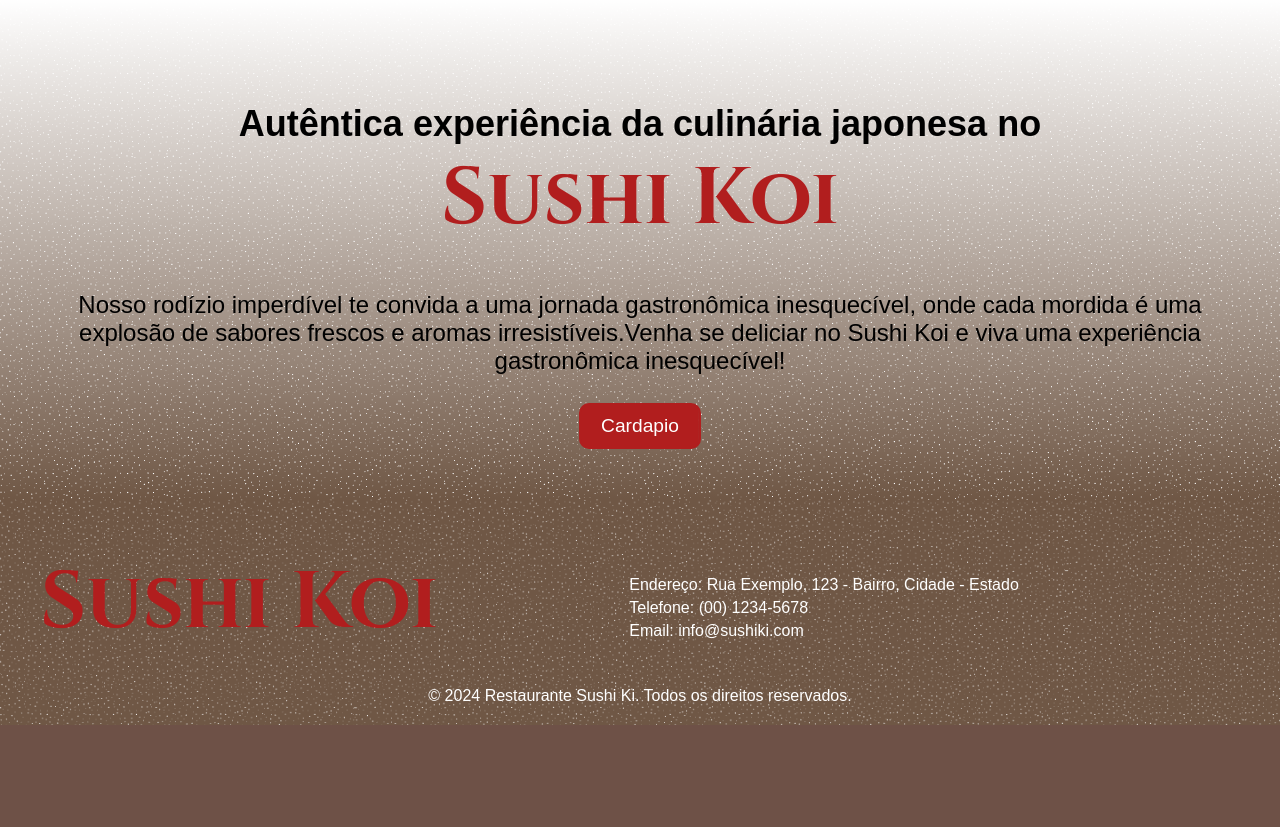
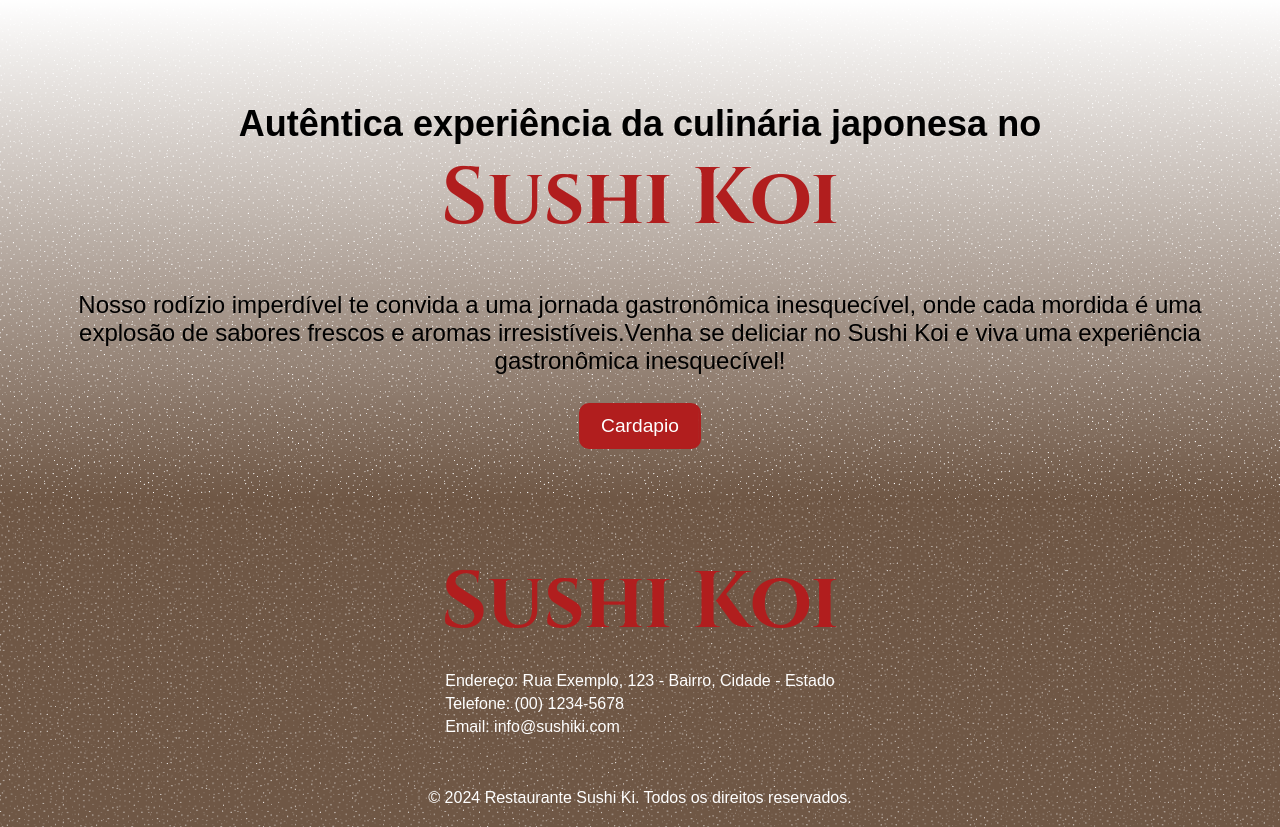
Before and after one commit to anafranciscatto/Sushi-Koi, a Flask app: page / in a window 1280 px wide. Shown: the part 3290-4117 px from the top of the page. Before the commit the page ends 4015 px from the top, so only its background shows below. Run offline with Flask 3, Linux system fonts and the light colour scheme; some web fonts are replaced.

Commit message:
modificando o arquivo static
modificando o arquivo static

```diff
--- a/static/css/media.css
+++ b/static/css/media.css
@@ -88,7 +88,10 @@
     /**
      * REUSED STYLE
      */
-
+    .footer-content{
+      display: flex;
+      flex-direction: column;
+    }
     .container {
       max-width: 550px;
       width: 100%;
```
